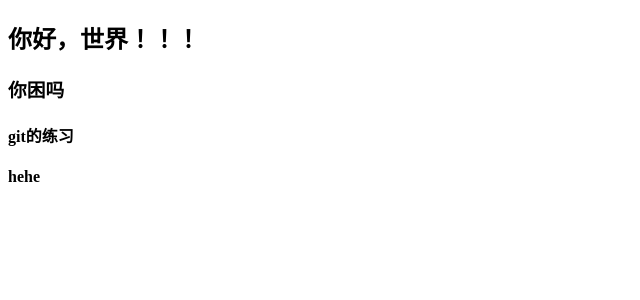
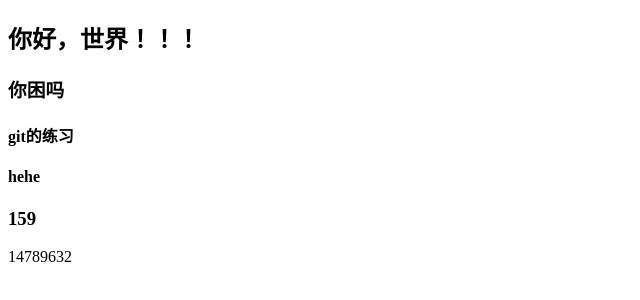
Before and after one commit to placecallme/inclond, a plain HTML site: page index.html in a window 1280 px wide. Shown: the whole page, without its empty margins (0-640 px from the left). Drawn offline with Linux system fonts and the light colour scheme.

Commit message:
第三次了

```diff
--- a/index.html
+++ b/index.html
@@ -9,5 +9,7 @@
 	<h3>你困吗</h3>
 	<h4>git的练习</h4>
 	<h4>hehe</h4>
+	<h3>159</h3>
+	<p>14789632</p>
 </body>
 </html>
```
